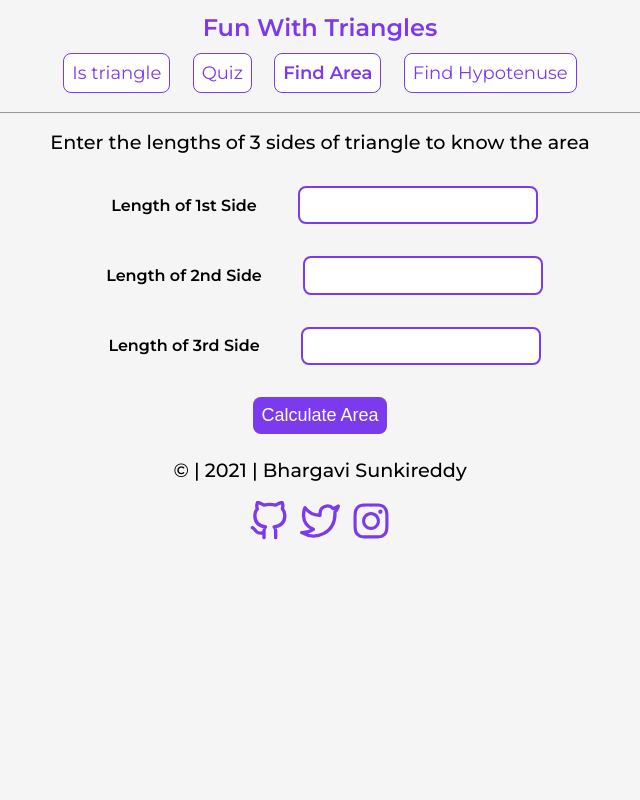
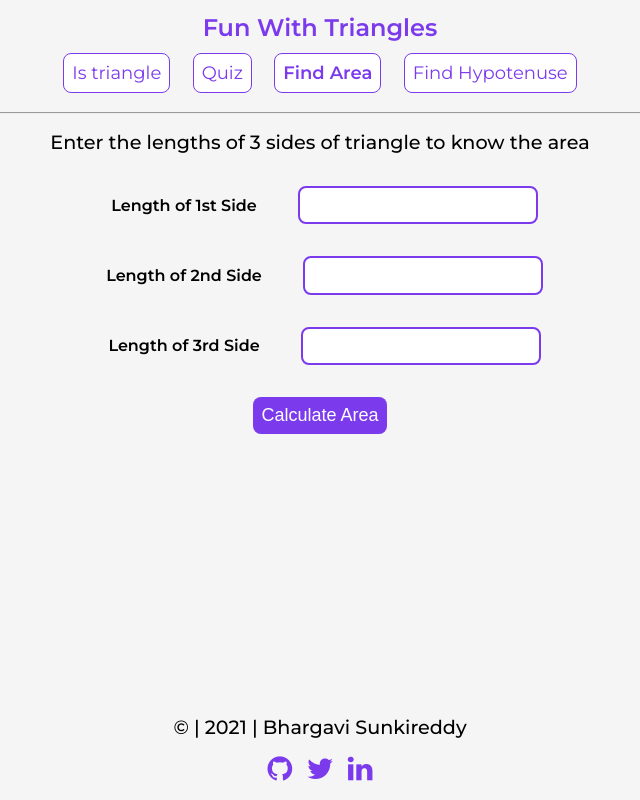
Before and after one commit to bhargaviRdy/fun-triangle, a plain HTML site: page area.html in a window 1280 px wide. Shown: the whole page, without its empty margins (320-960 px from the left). Drawn offline with Linux system fonts and the light colour scheme.

Commit message:
updated footer

```diff
--- a/area.html
+++ b/area.html
@@ -6,6 +6,7 @@
     <meta http-equiv="X-UA-Compatible" content="IE=edge">
     <meta name="viewport" content="width=device-width, initial-scale=1.0">
     <title>Find Area</title>
+    <link rel="stylesheet" href="https://maxcdn.bootstrapcdn.com/font-awesome/4.7.0/css/font-awesome.min.css">
     <link rel="stylesheet" href="styles.css">
     <link rel="stylesheet" href="/style/isTriangle.css">
 </head>
@@ -44,22 +45,18 @@
     <div id="result"></div>
     <div id="error"></div>
 
-    <footer style="position: relative;">
+    <footer>
         <p>© | 2021 | Bhargavi Sunkireddy</p>
-        <ul>
-            <li>
-                <a href="https://github.com/bhargaviRdy/" target="_blank">
-                    <img src="images/github.svg" alt="github" />
-                </a>
+        <ul >
+          <li >
+              <a target="_blank"   href="https://github.com/bhargaviRdy"> <i class="fa fa-github" style="font-size:1.8rem;"></i> </a>
           </li>
           <li>
-                <a href="https://twitter.com/bondam_23" target="_blank">
-                    <img src="images/twitter.svg" alt="twitter" />
-                </a>
+              <a  target="_blank"  href="https://twitter.com/bondam_23"> <i class="fa fa-twitter" style="font-size:1.8rem;"></i> </a>
           </li>
-            <li>
-                <a href="https://www.instagram.com/bhargavi.in" target="_blank">
-                    <img src="images/instagram.svg" alt="instagram" />
+          <li >
+              <a target="_blank"   href="https://www.linkedin.com/in/bhargavi-sunkireddy-a60b041a1/">
+                  <i class="fa fa-linkedin" style="font-size:1.8rem; "></i>
               </a>
           </li>
       </ul>
--- a/styles.css
+++ b/styles.css
@@ -70,6 +70,7 @@ a,
  img,
 li {
   display: inline;
+  margin: 0.2vw;
 }
 
 footer img {
```
Also changed, not shown: hypotenuse.html (+8 -11 lines), index.html (+8 -11 lines), quiz.html (+8 -11 lines), images/discord.svg (deleted), images/github.svg (deleted), images/instagram.svg (deleted), images/twitter.svg (deleted). Lines whose indentation alone changed are shown as unchanged.
